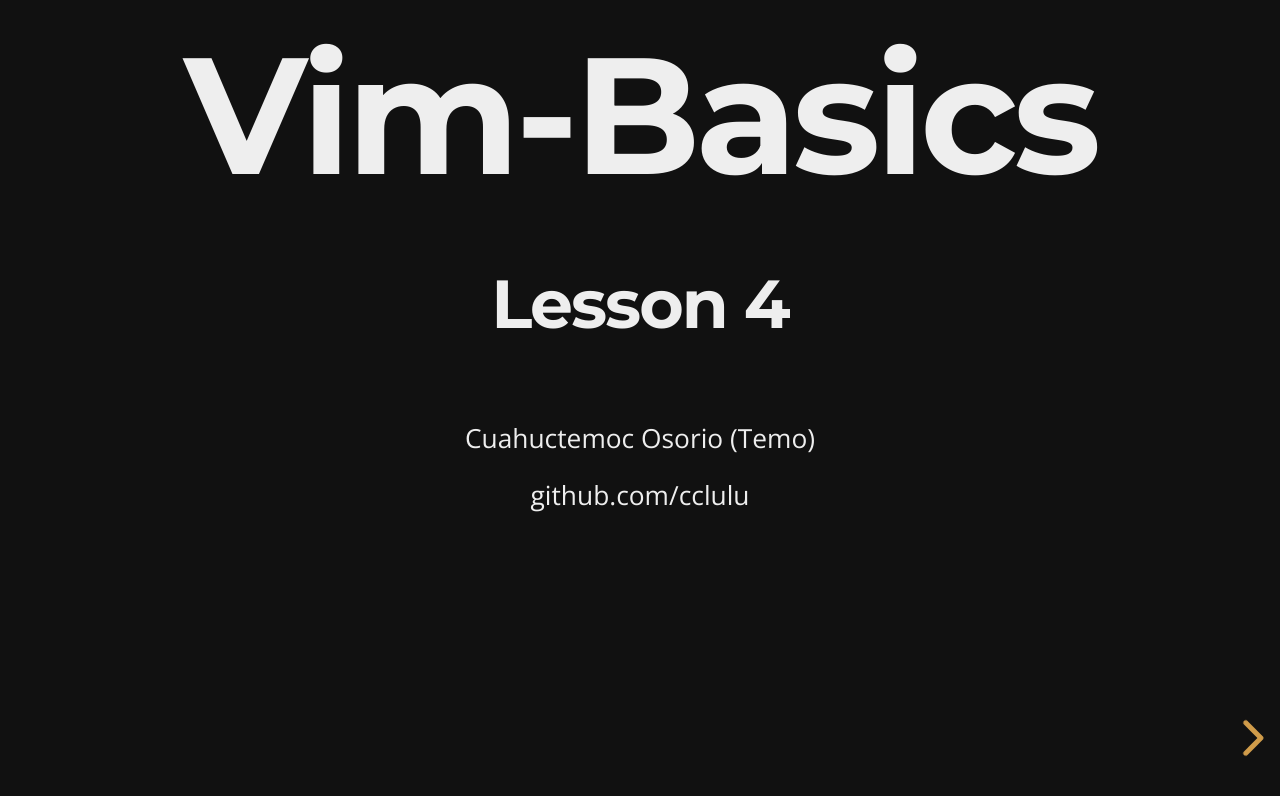
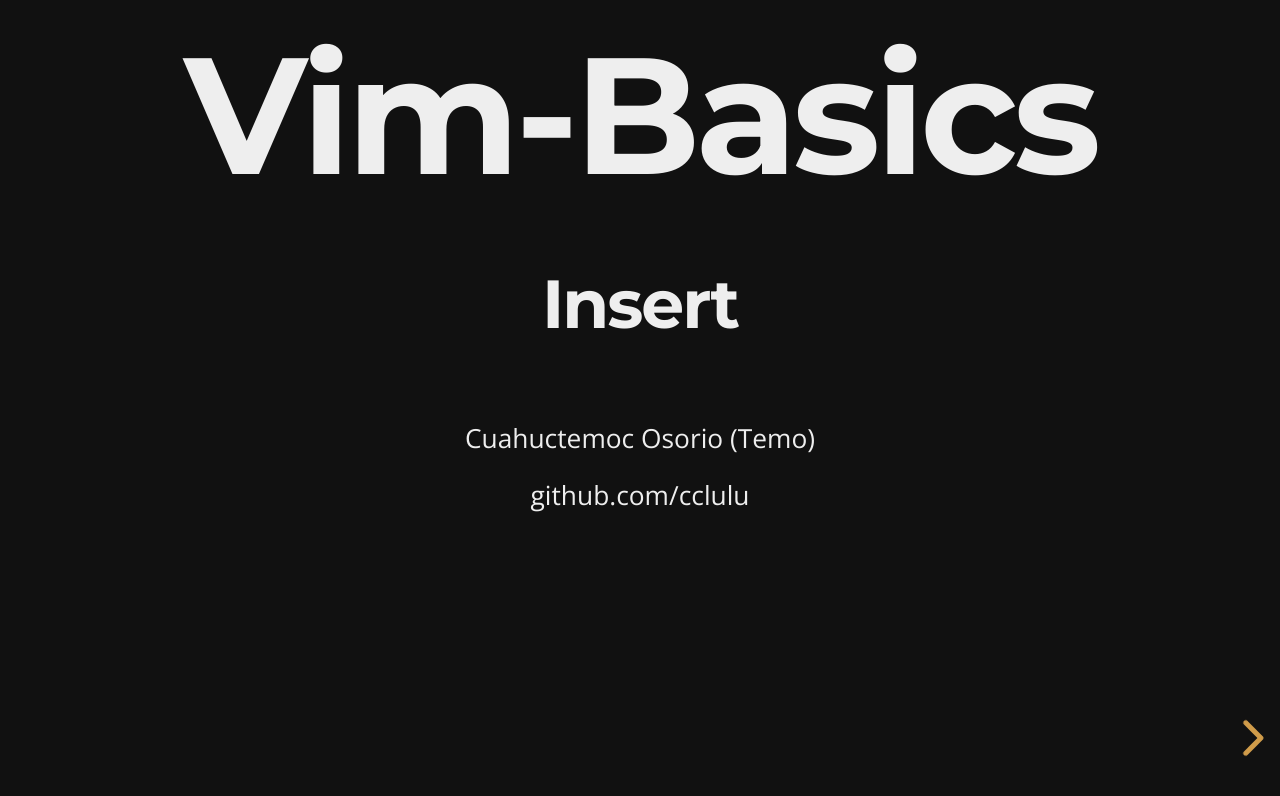
Before and after one commit to cclulu/vim-basics-insert, a website: page index.html in a window 1280 px wide. Drawn offline with nearby package versions, Linux system fonts and the light colour scheme.

Commit message:
rename title slide

```diff
--- a/index.html
+++ b/index.html
@@ -28,7 +28,7 @@
         <section>
           <h1>Vim-Basics</h1>
           <section>
-            <h3>Lesson 4</h3><br/>
+            <h3>Insert</h3><br/>
             <small>Cuahuctemoc Osorio (Temo)</small><br/>
             <small>github.com/cclulu</small><br/>
           </section>
```
